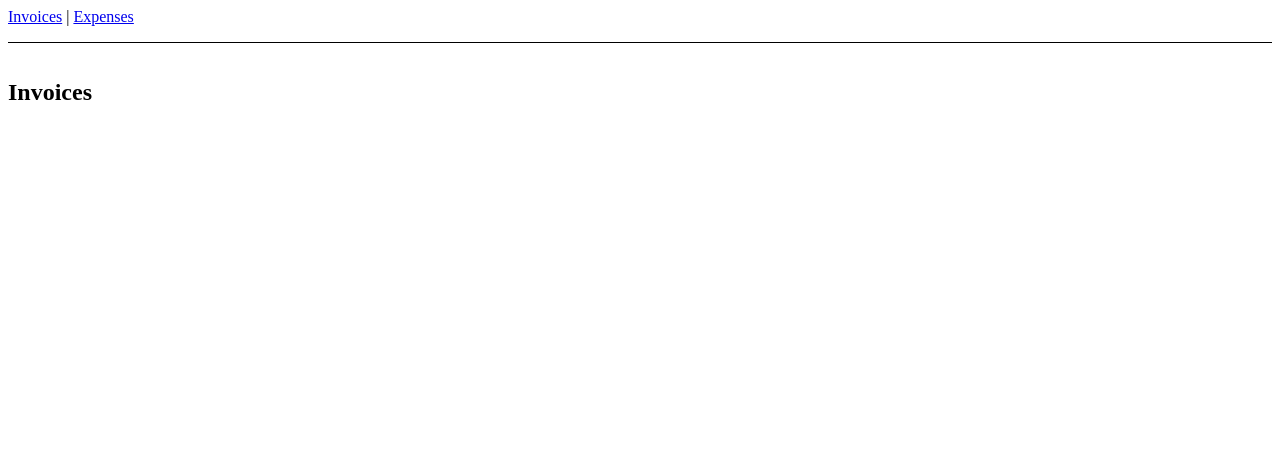
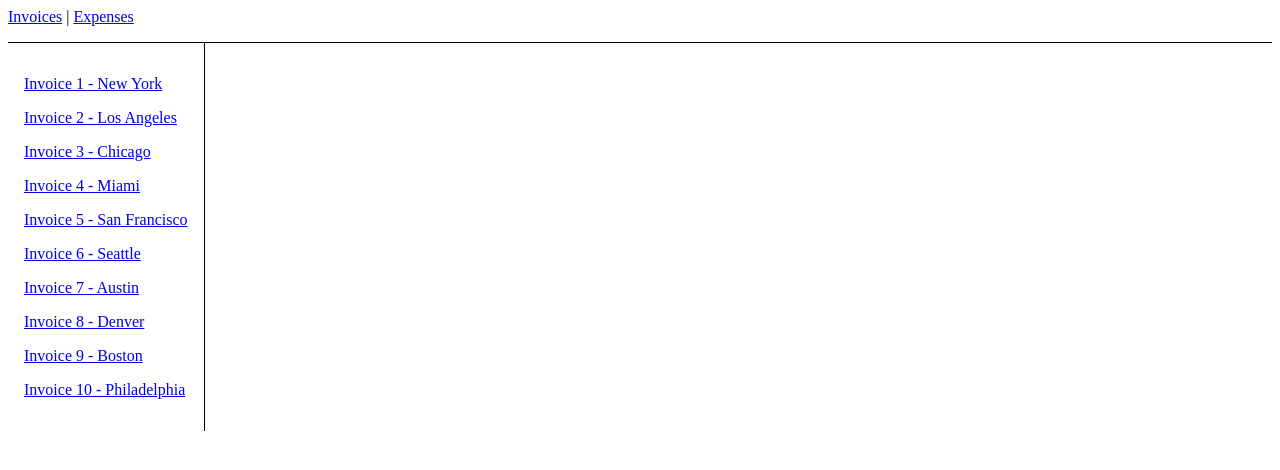
Before and after one commit to ericksjp/Tutorial-ReactRouter, a React (Vite) app: page /invoices in a window 1280 px wide. Shown: the top 470 px of the page. Built offline with nearby package versions, Linux system fonts and the light colour scheme.

Commit message:
Listando invoices

```diff
--- /dev/null
+++ b/src/data.ts
@@ -0,0 +1,68 @@
+let invoice: { name: string; number: number; amount: string; due: string };
+
+const invoicesArray: (typeof invoice)[] = [
+  {
+    name: "Invoice 1 - New York",
+    number: 12345,
+    amount: "$100.00",
+    due: "2023-10-15",
+  },
+  {
+    name: "Invoice 2 - Los Angeles",
+    number: 54321,
+    amount: "$200.00",
+    due: "2023-10-20",
+  },
+  {
+    name: "Invoice 3 - Chicago",
+    number: 98765,
+    amount: "$150.00",
+    due: "2023-10-25",
+  },
+  {
+    name: "Invoice 4 - Miami",
+    number: 24680,
+    amount: "$75.00",
+    due: "2023-11-01",
+  },
+  {
+    name: "Invoice 5 - San Francisco",
+    number: 13579,
+    amount: "$300.00",
+    due: "2023-11-05",
+  },
+  {
+    name: "Invoice 6 - Seattle",
+    number: 11223,
+    amount: "$125.00",
+    due: "2023-11-10",
+  },
+  {
+    name: "Invoice 7 - Austin",
+    number: 998877,
+    amount: "$90.00",
+    due: "2023-11-15",
+  },
+  {
+    name: "Invoice 8 - Denver",
+    number: 556677,
+    amount: "$180.00",
+    due: "2023-11-20",
+  },
+  {
+    name: "Invoice 9 - Boston",
+    number: 334455,
+    amount: "$220.00",
+    due: "2023-11-25",
+  },
+  {
+    name: "Invoice 10 - Philadelphia",
+    number: 112233,
+    amount: "$160.00",
+    due: "2023-11-30",
+  },
+];
+
+export function getInvoices(){
+    return invoicesArray;
+}
--- a/src/routes/Invoices/index.tsx
+++ b/src/routes/Invoices/index.tsx
@@ -1,7 +1,28 @@
-export default function Invoices(){
-    return (
-        <main style={{ padding: "1rem 0"}}>
-            <h2>Invoices</h2>
-        </main>
-    )
+import { Link } from "react-router-dom";
+import { getInvoices } from "../../data";
+
+export default function Invoices() {
+  // eslint-disable-next-line prefer-const
+  let invoices = getInvoices();
+
+  return (
+    <div style={{ display: "flex" }}>
+      <nav
+        style={{
+          borderRight: "solid 1px",
+          padding: "1rem",
+        }}
+      >
+        {invoices.map((invoice) => (
+          <Link
+            style={{ display: "block", margin: "1rem 0" }}
+            to={`/invoices/${invoice.number}`}
+            key={invoice.number}
+          >
+            {invoice.name}
+          </Link>
+        ))}
+      </nav>
+    </div>
+  );
 }
```
